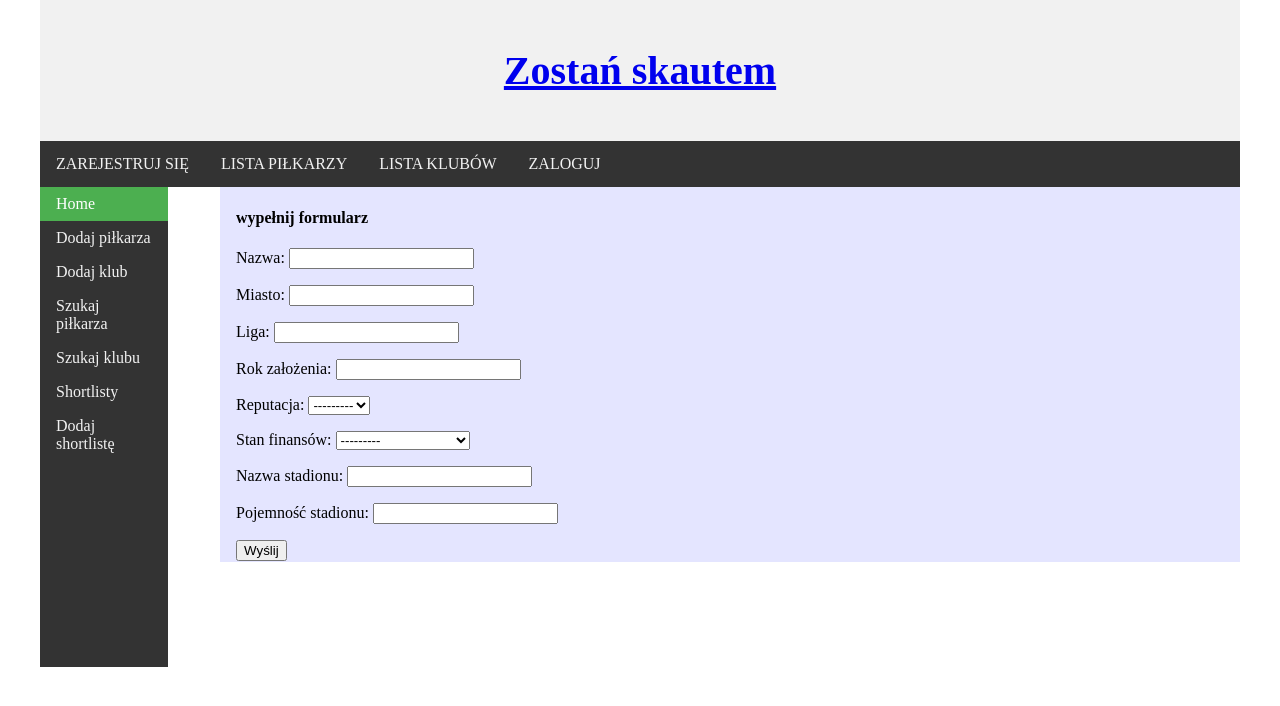
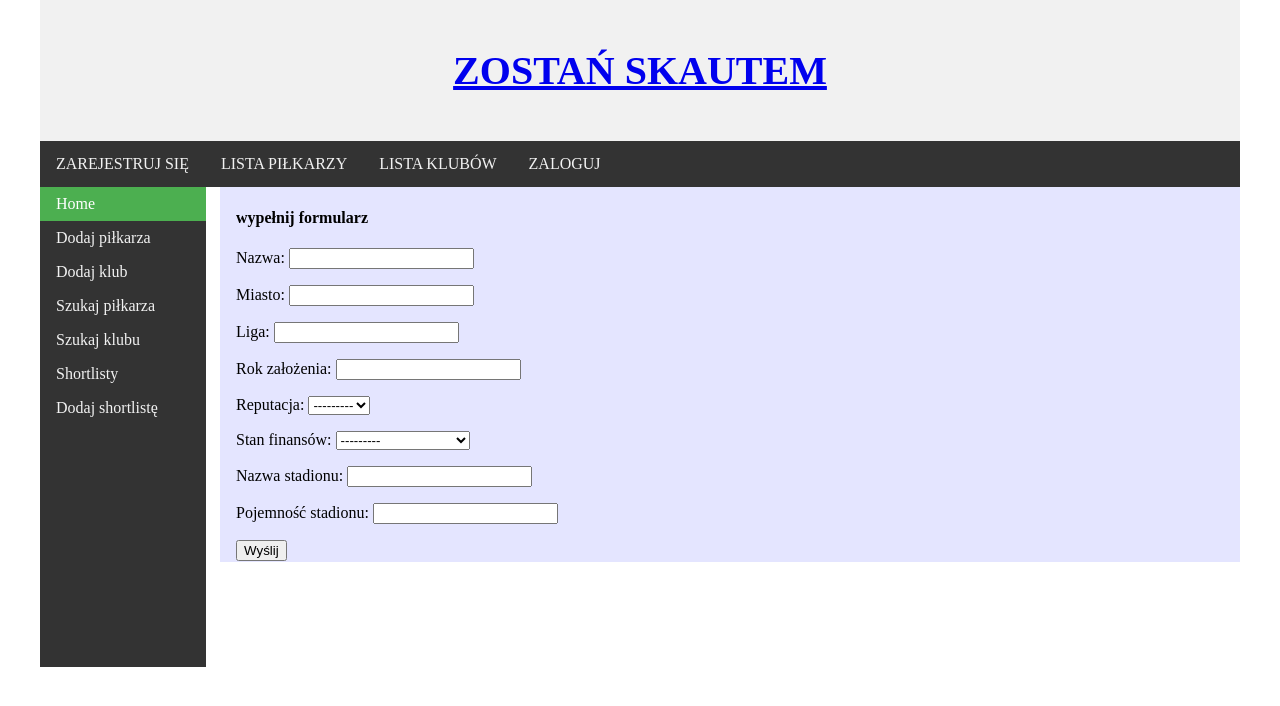
Before and after one commit to MicKrajewski/Projekt_koncowy, a Django app: page /add-club/ in a window 1280 px wide. Shown: the top 706 px of the page. Run offline with Django 3.2, Linux system fonts and the light colour scheme.

Commit message:
version 2.1

```diff
--- a/Zostan_scoutem/Scout/static/css/style.css
+++ b/Zostan_scoutem/Scout/static/css/style.css
@@ -44,7 +44,7 @@ body {
     list-style-type: none;
     margin: 0;
     padding: 0;
-    width: 10%;
+    width: 13%;
     background-color: #333;
     position: fixed;
     height: 60%;
@@ -67,16 +67,6 @@ body {
     background-color: #555;
     color: white;
 }
-/*body {*/
-    /*background-color: #f5f5f5;*/
-	/*color: black;*/
-	/*font-family: 'Lato', sans-serif;*/
-	/*font-size: 15px;*/
-    /*width: 1200px;*/
-	/*margin-left: auto;*/
-	/*margin-right: auto;*/
-/*}*/
-
 
 
 .viewdiv1 {
--- a/Zostan_scoutem/Scout/templates/base.html
+++ b/Zostan_scoutem/Scout/templates/base.html
@@ -13,7 +13,7 @@
 
     <div class="header">
         <a class="active" href="/"></a>
-  <h1><a class="active" href="/">Zostań skautem</a></h1>
+  <h1><a class="active" href="/">ZOSTAŃ SKAUTEM</a></h1>
 </div>
 
         <div class="topnav">
```
